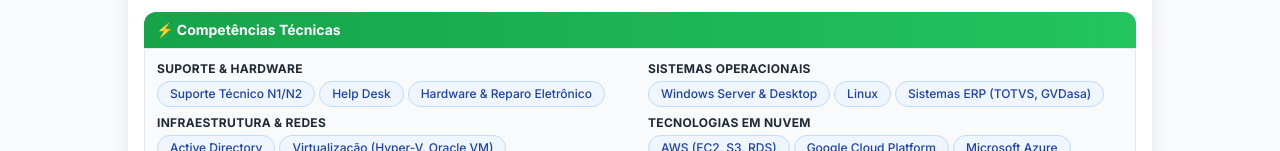
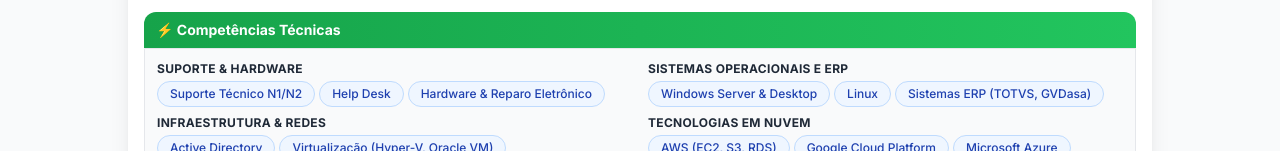
Before and after one commit to JonathanMoyano/curriculo, a Next.js app: page /imprimir in a window 1280 px wide. Shown: the part 274-425 px from the top of the page. Built offline with nearby package versions, Linux system fonts and the light colour scheme.

Commit message:
Update imprimir.jsx

```diff
--- a/src/pages/imprimir.jsx
+++ b/src/pages/imprimir.jsx
@@ -349,7 +349,7 @@ const PrintPage = () => {
                   {/* Coluna 2 */}
                   <div className="space-y-2">
                     <div>
-                      <h4 className="text-xs font-bold text-gray-800 mb-1 uppercase tracking-wide">Sistemas Operacionais</h4>
+                      <h4 className="text-xs font-bold text-gray-800 mb-1 uppercase tracking-wide">Sistemas Operacionais e ERP</h4>
                       <div className="flex flex-wrap gap-1">
                         {cvData.skills.sistemas.map((skill, index) => (
                           <SkillTag key={index} skill={skill} />
```
